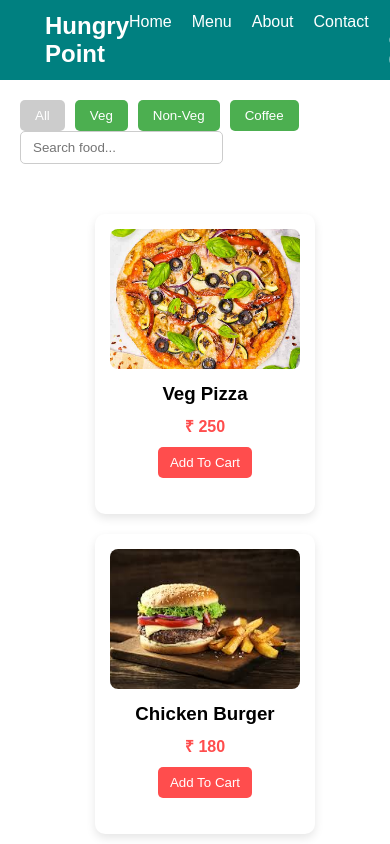
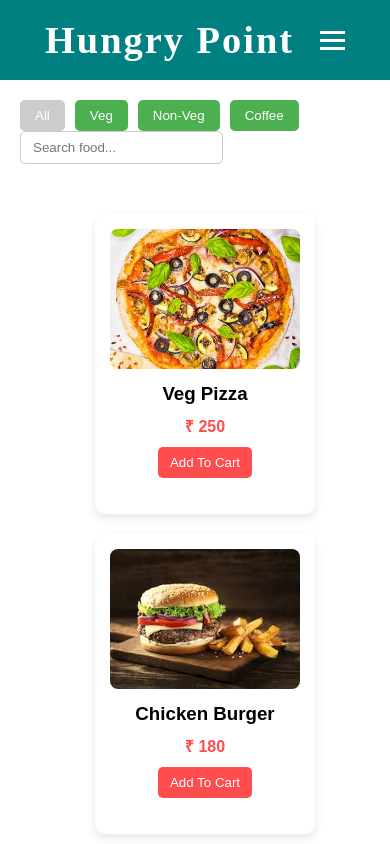
Before and after one commit to kamini-developer/hungryPoint, a React (Vite) app: page /menu in a window 390 px wide. Shown: the top 844 px of the page. Built offline with nearby package versions, Linux system fonts and the light colour scheme.

Commit message:
responsive navbar

```diff
--- a/src/component/Header.jsx
+++ b/src/component/Header.jsx
@@ -1,38 +1,47 @@
 import { Link } from "react-router-dom";
-import { useContext } from "react";
-import  CartContext from "../context/CartContext";
+import { useContext, useState } from "react";
+import CartContext from "../context/CartContext";
+
 
 function Header() {
   const { cart } = useContext(CartContext);
+  const [isOpen, setIsOpen] = useState(false);
+
+  const toggleMenu = () => {
+    setIsOpen(!isOpen);
+  };
 
   return (
     <header className="header">
-      <h2>Hungry Point</h2>
+      <h2 className="logo-font">Hungry Point</h2>
 
       <nav className="navbar">
-        <ul className="nav-links">
+        <ul className={`nav-links ${isOpen ? "active" : ""}`}>
           <li>
-            <Link to="/">Home</Link>
+            <Link to="/" onClick={() => setIsOpen(false)}>Home</Link>
           </li>
-
           <li>
-            <Link to="/menu">Menu</Link>
+            <Link to="/menu" onClick={() => setIsOpen(false)}>Menu</Link>
           </li>
-
           <li>
-            <Link to="/about">About</Link>
+            <Link to="/about" onClick={() => setIsOpen(false)}>About</Link>
           </li>
-
           <li>
-            <Link to="/contact">Contact</Link>
+            <Link to="/contact" onClick={() => setIsOpen(false)}>Contact</Link>
           </li>
-
           <li>
-            <Link to="/cart">
+            <Link to="/cart" onClick={() => setIsOpen(false)}>
               🛒 Cart <strong>({cart.length})</strong>
             </Link>
           </li>
         </ul>
+
+        {/* Hamburger Icon */}
+        <div className="hamburger" onClick={toggleMenu}>
+          <div></div>
+          <div></div>
+          <div></div>
+        </div>
       </nav>
     </header>
   );
--- a/src/index.css
+++ b/src/index.css
@@ -23,10 +23,11 @@ html, body {
   align-items: center;
   padding: 0 45px;
   background: teal;
-  color:white;
+  color: white;
 }
+
 .logo-font {
-  font-family: 'Carattere',Artistic;
+  font-family: 'Carattere', Artistic;
   font-size: 2.4rem;
   letter-spacing: 2px;
 }
@@ -38,9 +39,54 @@ html, body {
 }
 
 .nav-links a {
-  color:white;
+  color: white;
   text-decoration: none;
   font-size: 16px;
+  transition: color 0.3s;
+}
+
+.nav-links a:hover {
+  color: #ffd700;
+}
+
+/* Hamburger Menu */
+.hamburger {
+  display: none;
+  flex-direction: column;
+  cursor: pointer;
+  gap: 5px;
+}
+
+.hamburger div {
+  width: 25px;
+  height: 3px;
+  background-color: white;
+  transition: all 0.3s;
+}
+
+/* Responsive */
+@media (max-width: 768px) {
+  .nav-links {
+    position: fixed;
+    top: 80px;
+    right: -100%;
+    height: 100vh;
+    width: 200px;
+    background-color: teal;
+    flex-direction: column;
+    gap: 30px;
+    padding: 20px;
+    transition: right 0.3s;
+    z-index: 999;
+  }
+
+  .nav-links.active {
+    right: 0;
+  }
+
+  .hamburger {
+    display: flex;
+  }
 }
 
 /* ================= HOME PAGE ================= */
```
